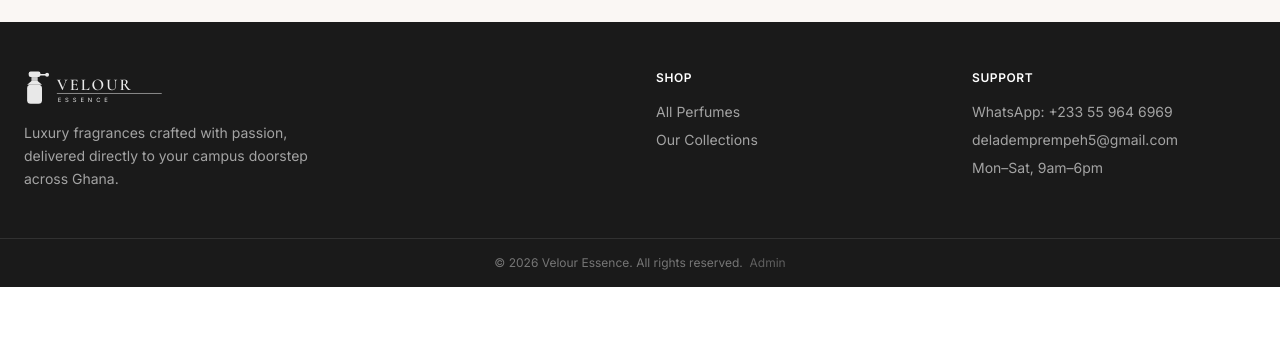
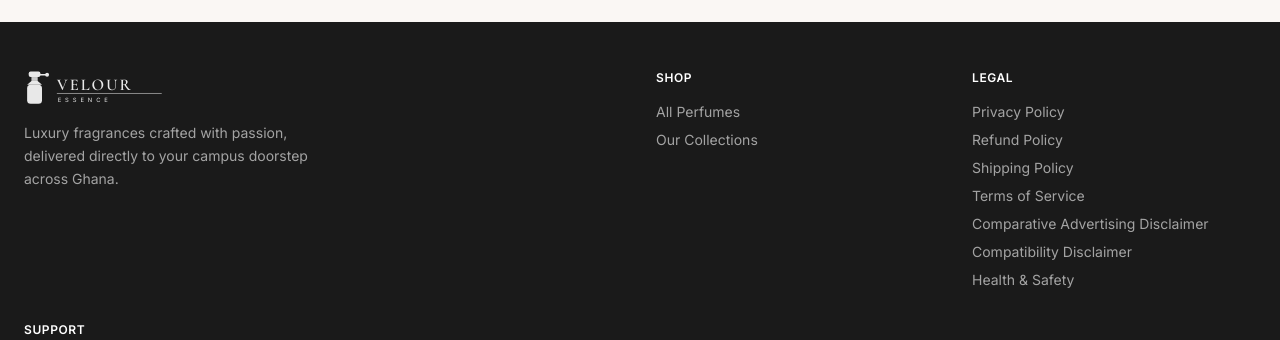
Before and after one commit to nonydev27/velour-essence, a React (Vite) app: page / in a window 1280 px wide. Shown: the part 1252-1592 px from the top of the page. Before the commit the page ends 1539 px from the top, so only its background shows below. Built offline with nearby package versions, Linux system fonts and the light colour scheme; no server answers.

Commit message:
adding legal documentations

```diff
--- a/src/components/layout/Footer.jsx
+++ b/src/components/layout/Footer.jsx
@@ -20,6 +20,20 @@ export default function Footer() {
             <li><Link to="/shop?category=Oud" className="hover:text-white transition-colors">Our Collections</Link></li>
           </ul>
         </div>
+
+         <div>
+          <h4 className="text-white text-xs font-semibold uppercase tracking-wider mb-4">Legal</h4>
+          <ul className="space-y-2 text-sm">
+                <li><Link to="/privacy-policy" className="hover:text-white transition-colors">Privacy Policy</Link></li>
+                 <li><Link to="/refund-policy" className="hover:text-white transition-colors">Refund Policy</Link></li>
+                <li><Link to="/shipping-policy" className="hover:text-white transition-colors">Shipping Policy</Link></li>
+                 <li><Link to="/terms-of-service" className="hover:text-white transition-colors">Terms of Service</Link></li>
+                <li><Link to="/comparative-advertising-disclaimer" className="hover:text-white transition-colors">Comparative Advertising Disclaimer</Link></li>
+                 <li><Link to="/compatibility-disclaimer" className="hover:text-white transition-colors">Compatibility Disclaimer</Link></li>
+                <li><Link to="/health-and-safety" className="hover:text-white transition-colors">Health & Safety</Link></li>
+          </ul>
+        </div>
+
         <div>
           <h4 className="text-white text-xs font-semibold uppercase tracking-wider mb-4">Support</h4>
           <ul className="space-y-2 text-sm">
```
